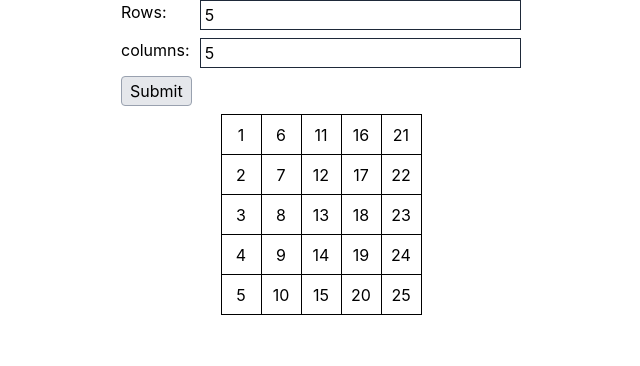
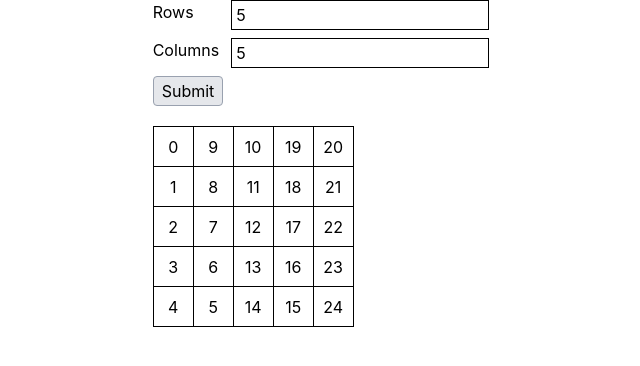
Before and after one commit to yiwenwangANU/playround_react, a React (Vite) app: page / in a window 1280 px wide. Both pictures are taken after typing "5", "5" into the empty fields and a click on the button "Submit". Shown: the top 366 px of the page, without its empty margins (319-959 px from the left). Built offline with nearby package versions, Linux system fonts and the light colour scheme.

Commit message:
re-write 07

```diff
--- a/src/pages/GenerateTablePage/GenerateTablePage.tsx
+++ b/src/pages/GenerateTablePage/GenerateTablePage.tsx
@@ -1,46 +1,44 @@
 import { useState, type FC } from "react";
+import { FormProvider, useForm } from "react-hook-form";
 import { zodResolver } from "@hookform/resolvers/zod";
 import { z } from "zod";
-import { FormProvider, useForm } from "react-hook-form";
-import Form from "./components/Form/Form";
+import Form from "./components/Form";
 import Table from "./components/Table";
 
+const positiveNumber = z
+  .number("Please provide a positive number.")
+  .int("Please provide a positive number.")
+  .min(1, "Please provide a positive number.");
+
 const schema = z.object({
-  rows: z
-    .int("Rows needs to be positive integer.")
-    .min(1, "Rows needs to be positive integer."),
-  cols: z
-    .int("Columns needs to be positive integer.")
-    .min(1, "Columns needs to be positive integer."),
+  rows: positiveNumber,
+  cols: positiveNumber,
 });
 
 export type Schema = z.infer<typeof schema>;
 
+type Table = {
+  rows: number;
+  cols: number;
+};
+
 const GenerateTablePage: FC = () => {
-  const methods = useForm({
-    resolver: zodResolver(schema),
-  });
+  const [table, setTable] = useState<Table | null>(null);
+  const methods = useForm({ resolver: zodResolver(schema) });
 
-  type TableInputs = {
-    rows: number;
-    cols: number;
-  };
-  const [tableInputs, setTableInputs] = useState<TableInputs | null>(null);
-
-  const onSubmit = ({ rows, cols }: Schema) => {
-    setTableInputs({
-      rows,
-      cols,
+  const onSubmit = (data: Schema) => {
+    setTable({
+      rows: data.rows,
+      cols: data.cols,
     });
   };
-
   return (
-    <div className="mx-auto w-fit">
-      <FormProvider {...methods}>
+    <FormProvider {...methods}>
+      <div className="mx-auto w-fit space-y-5 text-center">
         <Form onSubmit={methods.handleSubmit(onSubmit)} />
-      </FormProvider>
-      {tableInputs && <Table rows={tableInputs.rows} cols={tableInputs.cols} />}
-    </div>
+        {table && <Table rows={table.rows} cols={table.cols} />}
+      </div>
+    </FormProvider>
   );
 };
 
--- /dev/null
+++ b/src/pages/GenerateTablePage/components/Form/Form..tsx
@@ -0,0 +1,20 @@
+import type { FC } from "react";
+import Field from "./components/Field";
+
+interface Props {
+  onSubmit: () => void;
+}
+
+const Form: FC<Props> = ({ onSubmit }) => {
+  return (
+    <form className="grid grid-cols-[auto_1fr] gap-2" onSubmit={onSubmit}>
+      <Field name="rows" label="Rows" />
+      <Field name="cols" label="Columns" />
+      <button className="w-full cursor-pointer rounded border border-gray-400 bg-gray-200 px-2 py-0.5">
+        Submit
+      </button>
+    </form>
+  );
+};
+
+export default Form;
--- a/src/pages/GenerateTablePage/components/Form/Form.tsx
+++ /dev/null
@@ -1,20 +0,0 @@
-import type { FC } from "react";
-import Field from "./Field";
-
-interface Props {
-  onSubmit: () => void;
-}
-const Form: FC<Props> = ({ onSubmit }) => (
-  <form onSubmit={onSubmit} className="grid w-100 grid-cols-[auto_1fr] gap-2">
-    <Field name="rows" label="Rows:" />
-    <Field name="cols" label="columns:" />
-    <button
-      className="rounded border border-gray-400 bg-gray-200 px-2 py-0.5 hover:cursor-pointer"
-      type="submit"
-    >
-      Submit
-    </button>
-  </form>
-);
-
-export default Form;
--- a/src/pages/GenerateTablePage/components/Form/Field/Field.tsx
+++ b/src/pages/GenerateTablePage/components/Form/components/Field/Field.tsx
@@ -1,11 +1,12 @@
 import type { FC } from "react";
 import { useController, useFormContext } from "react-hook-form";
-import type { Schema } from "../../../GenerateTablePage";
+import type { Schema } from "../../../../GenerateTablePage";
 
 interface Props {
   name: "rows" | "cols";
   label: string;
 }
+
 const Field: FC<Props> = ({ name, label }) => {
   const {
     control,
@@ -15,16 +16,18 @@ const Field: FC<Props> = ({ name, label }) => {
 
   return (
     <>
-      <label htmlFor={name}>{label}</label>
+      <label htmlFor={name} className="text-left">
+        {label}
+      </label>
       <input
+        className="border border-black px-1 py-0.5"
+        id={name}
         {...field}
+        type="number"
         onChange={(e) => field.onChange(e.target.valueAsNumber)}
-        id={name}
-        type="number"
-        className="border border-gray-800 px-1 py-0.5"
       />
       {errors[name] && (
-        <span className="col-span-2 text-red-500">{errors[name].message}</span>
+        <span className="col-span-2 text-rose-500">{errors[name].message}</span>
       )}
     </>
   );
--- a/src/pages/GenerateTablePage/components/Form/index.ts
+++ b/src/pages/GenerateTablePage/components/Form/index.ts
@@ -1 +1 @@
-export { default } from "./Field";
+export { default } from "./Form.";
--- a/src/pages/GenerateTablePage/components/Table/Table.tsx
+++ b/src/pages/GenerateTablePage/components/Table/Table.tsx
@@ -4,21 +4,22 @@ interface Props {
   rows: number;
   cols: number;
 }
-
-const Table: FC<Props> = ({ rows, cols }) => (
-  <div
-    className="mx-auto my-2 grid w-fit grid-flow-col border-t border-l"
-    style={{
-      gridTemplateRows: `repeat(${rows}, 2.5rem)`,
-      gridTemplateColumns: `repeat(${cols}, 2.5rem)`,
-    }}
-  >
-    {Array.from({ length: rows * cols }, (_, i) => (
-      <div className="flex items-center justify-center border-r border-b border-black">
-        {i + 1}
-      </div>
-    ))}
-  </div>
-);
+const Table: FC<Props> = ({ rows, cols }) => {
+  return (
+    <table className="border-t border-l">
+      <tbody>
+        {Array.from({ length: rows }, (_, i) => (
+          <tr>
+            {Array.from({ length: cols }, (_, j) => (
+              <td className="h-10 w-10 border-r border-b">
+                {j % 2 === 0 ? i + j * rows : cols - i - 1 + j * rows}
+              </td>
+            ))}
+          </tr>
+        ))}
+      </tbody>
+    </table>
+  );
+};
 
 export default Table;
--- a/src/pages/GenerateTablePage/index.ts
+++ b/src/pages/GenerateTablePage/index.ts
@@ -0,0 +1 @@
+export { default } from "./GenerateTablePage";
```
Also changed, not shown: src/pages/GenerateTablePage/components/Form/components/Field/index.ts (renamed from src/pages/GenerateTablePage/components/Form/Field/index.ts).
